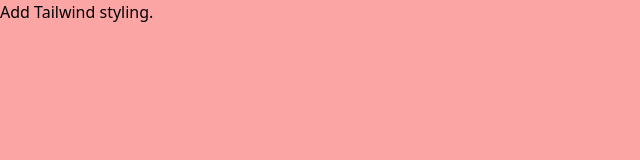
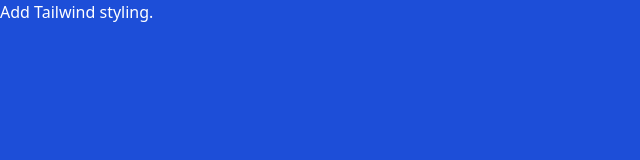
Before and after one commit to pythonPayne/gatsby-github-demo, a Gatsby site: page / in a window 1280 px wide. Shown: the whole page, without its empty margins (0-640 px from the left). Built offline with nearby package versions, Linux system fonts and the light colour scheme; Gatsby itself is replaced by a stand-in of ours.

Commit message:
change background to blue

```diff
--- a/src/pages/index.js
+++ b/src/pages/index.js
@@ -2,7 +2,7 @@ import React from 'react'
 
 const Index = () => {
   return (
-    <div className={`min-h-screen bg-red-300`}>
+    <div className={`min-h-screen bg-blue-700 text-white`}>
       Add Tailwind styling.
     </div>
   )
```
